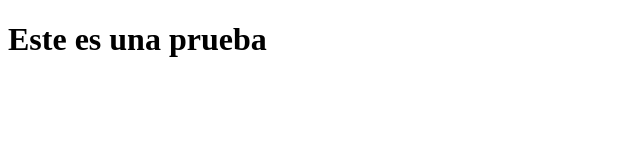
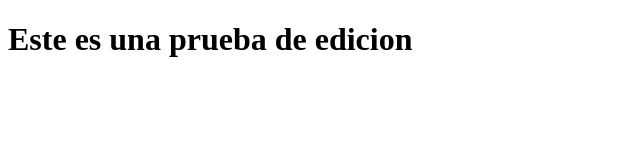
Before and after one commit to motajose14/test, a plain HTML site: page index.html in a window 1280 px wide. Shown: the whole page, without its empty margins (0-640 px from the left). Drawn offline with Linux system fonts and the light colour scheme.

Commit message:
Texto editado

```diff
--- a/index.html
+++ b/index.html
@@ -8,7 +8,7 @@
 </head>
 
 <body>
-    <h1>Este es una prueba</h1>
+    <h1>Este es una prueba de edicion</h1>
 </body>
 
 </html>
```
